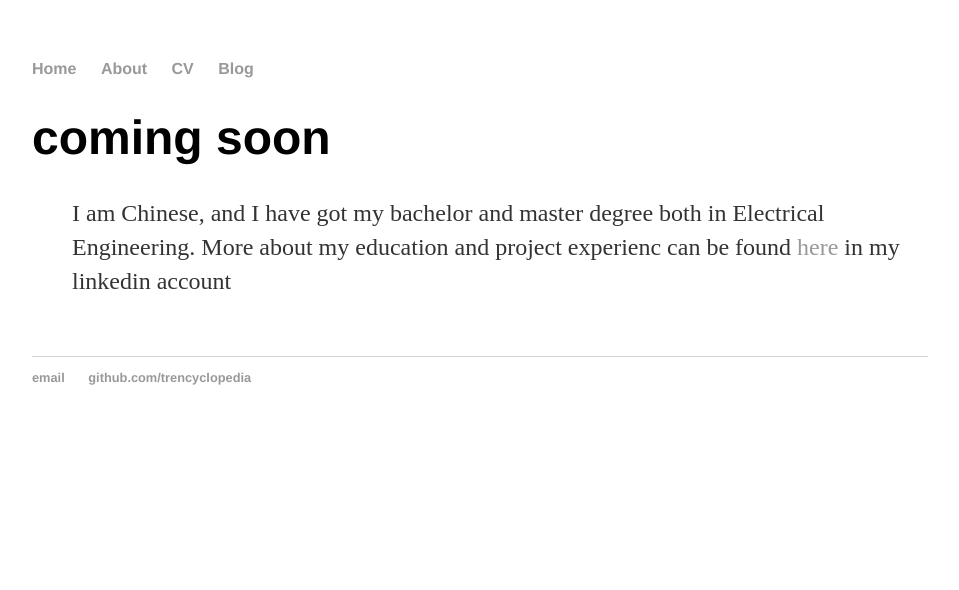
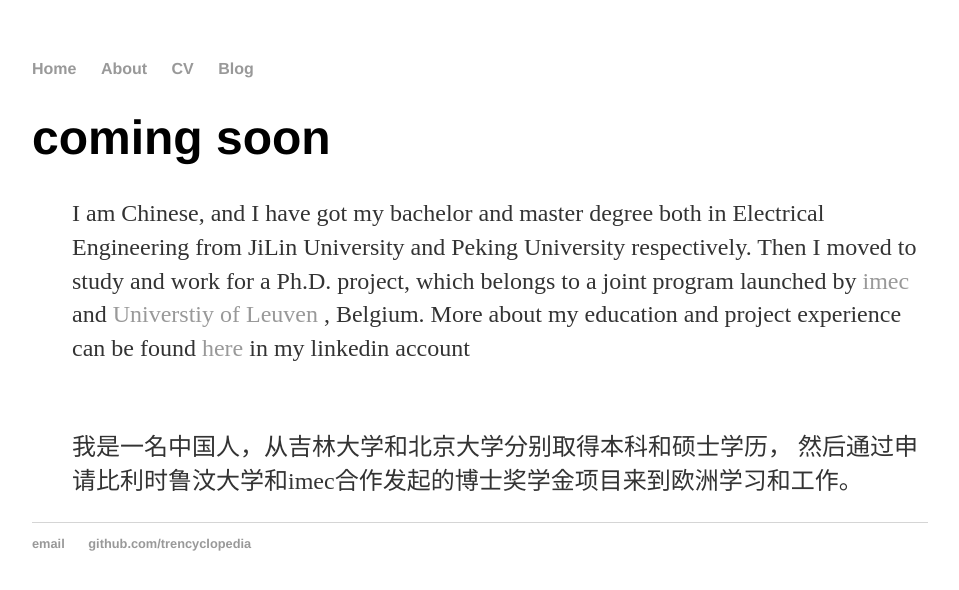
Before and after one commit to trencyclopedia/trencyclopedia.github.io, a Jekyll site: the page built from about/index.html, in a window 1280 px wide. Shown: the top 590 px of the page, without its empty margins (160-1119 px from the left). Built offline with Jekyll 4.4.1, drawn with Linux system fonts in a browser that asks for light colours.

Commit message:
added Chinese

```diff
--- a/about/index.html
+++ b/about/index.html
@@ -5,8 +5,12 @@ title: coming soon
 	<h1>{{ page.title }}</h1>
 	<ul class="about">
 
-	<p> I am Chinese, and I have got my bachelor and master degree both in Electrical Engineering.
-	 More about my education and project experienc can be found <a href="https://www.linkedin.com/in/donghui-zhai-b5b0219a/"> here </a> in my linkedin account</p>
+	<p> I am Chinese, and I have got my bachelor and master degree both in Electrical Engineering from JiLin University and Peking University respectively.
+	Then I moved to study and work for a Ph.D. project, which belongs to a joint program launched by <a href="https://www.imec-int.com/en/home"> imec </a>
+	and<a href="https://www.kuleuven.be/english/"> Universtiy of Leuven</a> , Belgium.
+	More about my education and project experience can be found <a href="https://www.linkedin.com/in/donghui-zhai-b5b0219a/"> here </a> in my linkedin account</p>
 	<br>
 
+	<p> 我是一名中国人，从吉林大学和北京大学分别取得本科和硕士学历， 然后通过申请比利时鲁汶大学和imec合作发起的博士奖学金项目来到欧洲学习和工作。
+
 	</ul>
```
